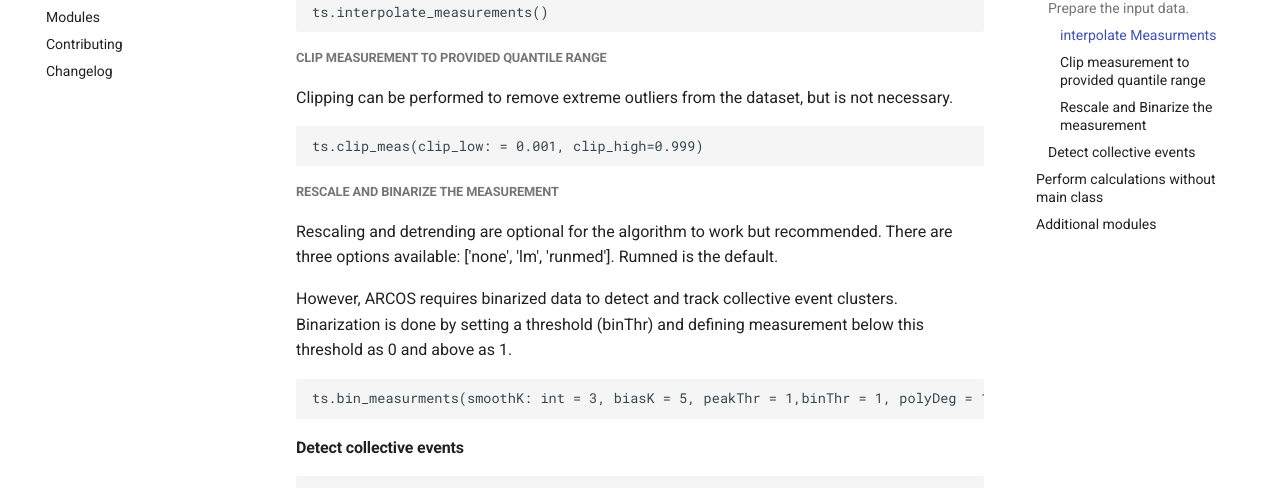
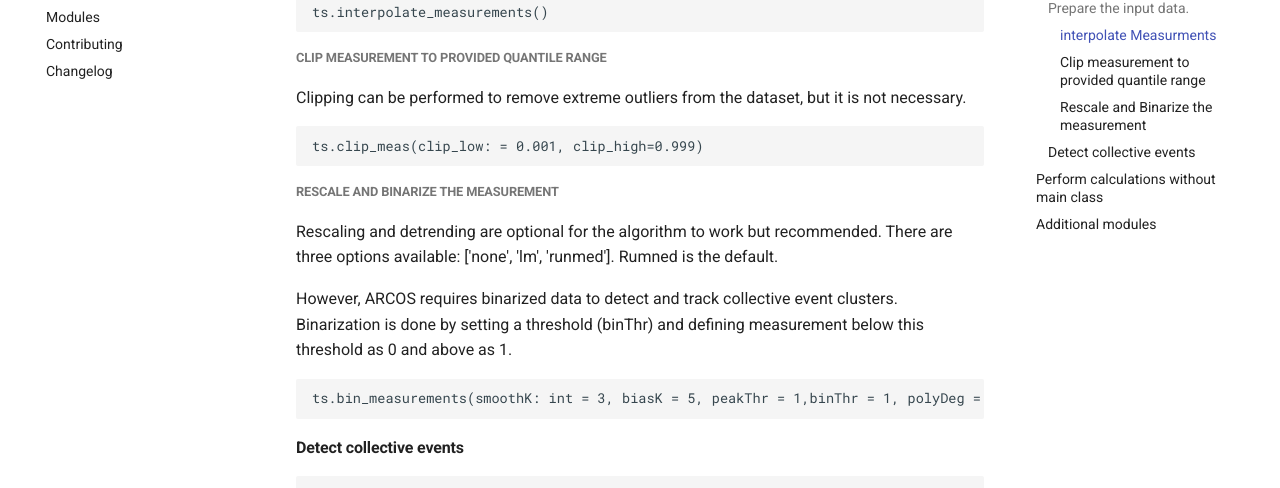
Before and after one commit to bgraedel/arcos4py, an MkDocs documentation site: the page built from docs/usage.md, in a window 1280 px wide and 900 px high, scrolled down 536 px. Shown: the part 172-660 px from the top of the window. Built offline with MkDocs 1.6.1 and Material for MkDocs 9.7.7, drawn with Linux system fonts in a browser that asks for light colours; comment, search, counter and statistics services are not loaded.

Commit message:
spellchecks

````diff
--- a/docs/usage.md
+++ b/docs/usage.md
@@ -27,7 +27,7 @@
 
 #### Clip measurement to provided quantile range
 
-Clipping can be performed to remove extreme outliers from the dataset, but is not necessary.
+Clipping can be performed to remove extreme outliers from the dataset, but it is not necessary.
 
 ```
 ts.clip_meas(clip_low: = 0.001, clip_high=0.999)
@@ -40,7 +40,7 @@
 However, ARCOS requires binarized data to detect and track collective event clusters. Binarization is done by setting a threshold (binThr) and defining measurement below this threshold as 0 and above as 1.
 
 ```
-ts.bin_measurments(smoothK: int = 3, biasK = 5, peakThr = 1,binThr = 1, polyDeg = 1, biasMet = "runmed",)
+ts.bin_measurements(smoothK: int = 3, biasK = 5, peakThr = 1,binThr = 1, polyDeg = 1, biasMet = "runmed",)
 
 ```
 
````
Also changed, not shown: CONTRIBUTING.md (+4 -5 lines), 5 other files.
